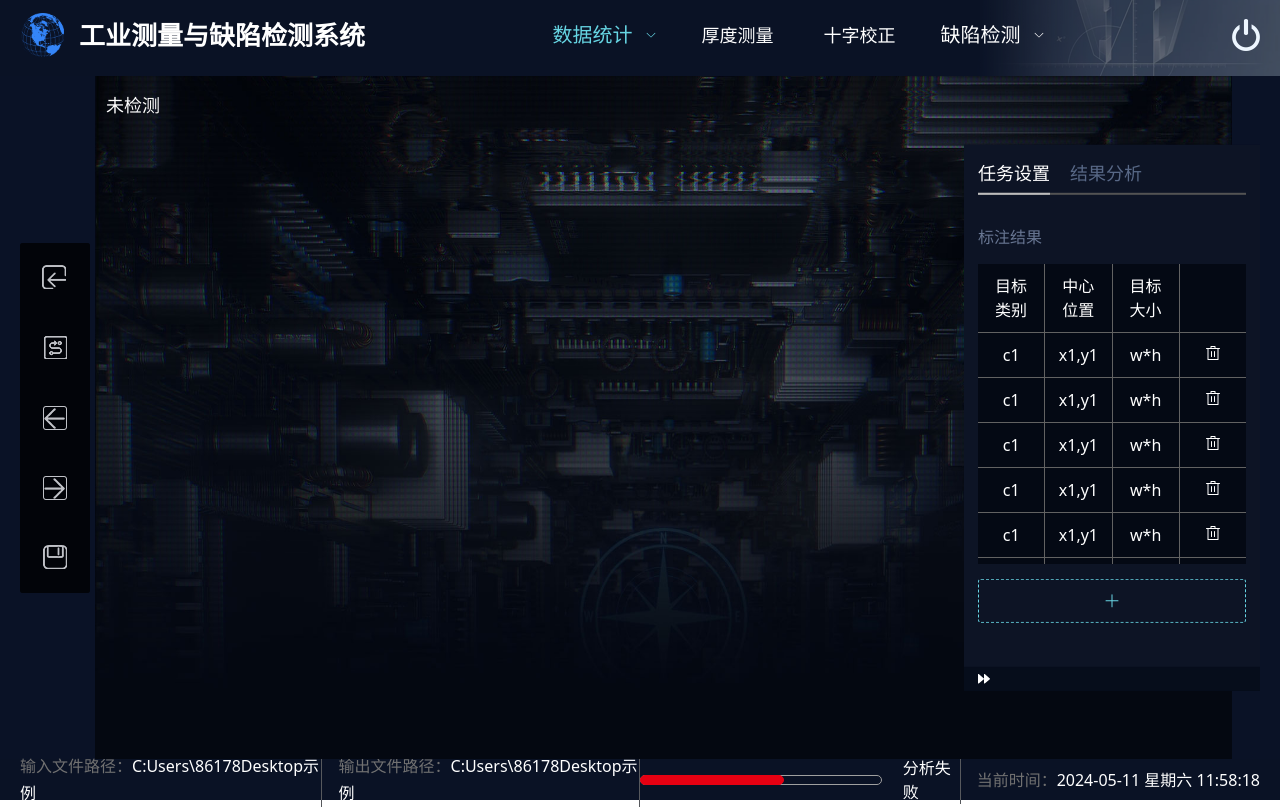
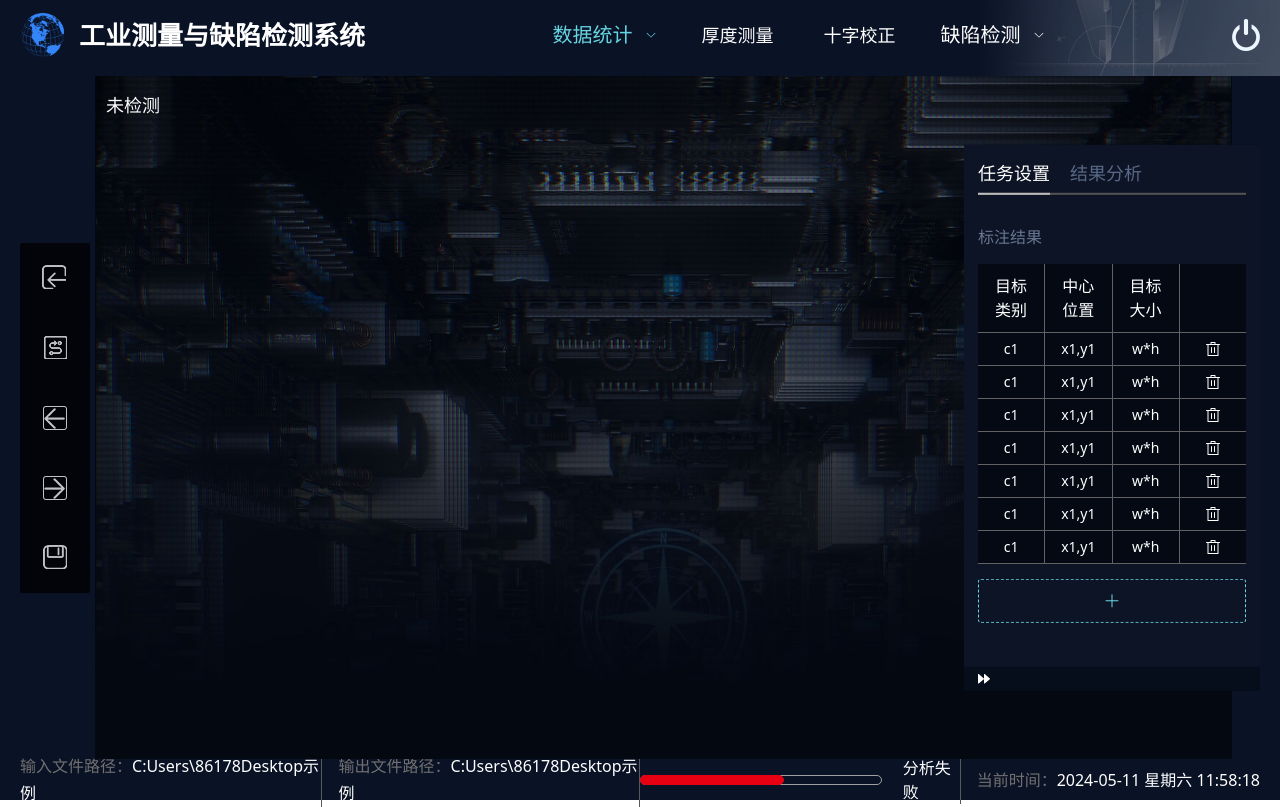
Before and after one commit to allenice1565/nwpu2, a Vue app: page /#/data-annotation/annotation in a window 1280 px wide. Built offline with nearby package versions, Linux system fonts and the light colour scheme.

Commit message:
结果分析-可输入

```diff
--- a/src/pages/cross-correction/components/task-setting.vue
+++ b/src/pages/cross-correction/components/task-setting.vue
@@ -29,12 +29,18 @@
                         <div class="col"></div>
                     </div>
                     <div class="body row" v-for="item in dataList">
-                        <div class="col">{{ item.order }}</div>
                         <div class="col">
-                            {{ item.position[0] }}<br />{{ item.position[1] }}
+                            <el-input v-model="item.order"></el-input>
                         </div>
-                        <div class="col">{{ item.shape }}</div>
-                        <div class="col">{{ item.hand }}</div>
+                        <div class="col">
+                            <el-input v-model="item.position"></el-input>
+                        </div>
+                        <div class="col">
+                            <el-input v-model="item.shape"></el-input>
+                        </div>
+                        <div class="col">
+                            <el-input v-model="item.hand"></el-input>
+                        </div>
                         <div class="col">
                             <el-icon
                                 color="#fff"
@@ -183,7 +189,6 @@
         display: flex;
 
         .col {
-            padding: 10px;
             font-weight: 500;
             font-size: 12px;
             min-width: 0;
@@ -196,6 +201,18 @@
             border-bottom: none;
             white-space: wrap;
             word-wrap: break-word;
+            display: flex;
+            align-items: center;
+            justify-content: center;
+
+            :deep(.el-input) {
+                margin-top: 0;
+                input {
+                    color: #fff;
+                    background: #040914;
+                    text-align: center;
+                }
+            }
 
             .delete {
                 cursor: pointer;
@@ -218,6 +235,7 @@
         .col {
             border-top: none;
             font-size: 14px;
+            padding: 10px;
         }
     }
 
--- a/src/pages/data-annotation/annotation/components/task-setting.vue
+++ b/src/pages/data-annotation/annotation/components/task-setting.vue
@@ -14,9 +14,15 @@
                         class="body row"
                         v-for="(item, index) in annotationList"
                     >
-                        <div class="col">{{ item.type }}</div>
-                        <div class="col">{{ item.position }}</div>
-                        <div class="col">{{ item.shape }}</div>
+                        <div class="col">
+                            <el-input v-model="item.type"></el-input>
+                        </div>
+                        <div class="col">
+                            <el-input v-model="item.position"></el-input>
+                        </div>
+                        <div class="col">
+                            <el-input v-model="item.shape"></el-input>
+                        </div>
                         <div class="col">
                             <el-icon
                                 color="#fff"
@@ -123,7 +129,6 @@
         display: flex;
 
         .col {
-            padding: 10px;
             font-weight: 500;
             font-size: 16px;
             min-width: 0;
@@ -134,6 +139,18 @@
             border: 1px solid #626262;
             border-right: none;
             border-bottom: none;
+            display: flex;
+            align-items: center;
+            justify-content: center;
+
+            :deep(.el-input) {
+                margin-top: 0;
+                input {
+                    color: #fff;
+                    background: #040914;
+                    text-align: center;
+                }
+            }
 
             .delete {
                 cursor: pointer;
@@ -154,6 +171,7 @@
 
         .col {
             border-top: none;
+            padding: 10px;
         }
     }
 }
--- a/src/pages/thickness-measurement/components/task-setting.vue
+++ b/src/pages/thickness-measurement/components/task-setting.vue
@@ -29,12 +29,18 @@
                         <div class="col"></div>
                     </div>
                     <div class="body row" v-for="item in dataList">
-                        <div class="col">{{ item.order }}</div>
                         <div class="col">
-                            {{ item.position[0] }}<br />{{ item.position[1] }}
+                            <el-input v-model="item.order"></el-input>
                         </div>
-                        <div class="col">{{ item.shape }}</div>
-                        <div class="col">{{ item.hand }}</div>
+                        <div class="col">
+                            <el-input v-model="item.position"></el-input>
+                        </div>
+                        <div class="col">
+                            <el-input v-model="item.shape"></el-input>
+                        </div>
+                        <div class="col">
+                            <el-input v-model="item.hand"></el-input>
+                        </div>
                         <div class="col">
                             <el-icon
                                 color="#fff"
@@ -184,7 +190,6 @@
         display: flex;
 
         .col {
-            padding: 10px;
             font-weight: 500;
             font-size: 12px;
             min-width: 0;
@@ -197,6 +202,18 @@
             border-bottom: none;
             white-space: wrap;
             word-wrap: break-word;
+            display: flex;
+            align-items: center;
+            justify-content: center;
+
+            :deep(.el-input) {
+                margin-top: 0;
+                input {
+                    color: #fff;
+                    background: #040914;
+                    text-align: center;
+                }
+            }
 
             .delete {
                 cursor: pointer;
@@ -219,6 +236,7 @@
         .col {
             border-top: none;
             font-size: 14px;
+            padding: 10px;
         }
     }
 
```
